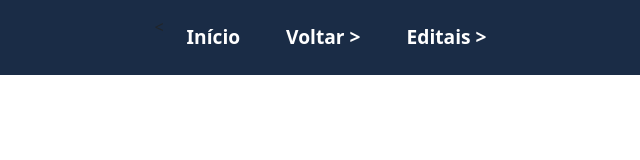
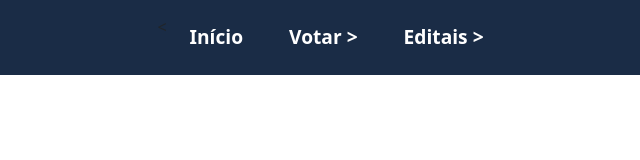
Before and after one commit to eschizodev/FERAS-SISTEMA-DE-VOTO, a plain HTML site: page views/shared/i_navbar.html in a window 1280 px wide. Shown: the full height of the page, 308-948 px from the left. Drawn offline with nearby package versions, Linux system fonts and the light colour scheme.

Commit message:
atualizar votar

```diff
--- a/views/shared/i_navbar.html
+++ b/views/shared/i_navbar.html
@@ -22,7 +22,7 @@
                         <a class="nav-link " aria-current="page" href="#"><b>Início</b></a>
                     </li>
                     <li class="nav-item">
-                        <a class="nav-link" href="#"><b>Voltar ></b></a>
+                        <a class="nav-link" href="#"><b>Votar ></b></a>
                     </li>
                     <li class="nav-item ">
                         <a class="nav-link " href="#" role="button" data-bs-toggle="Editais" aria-expanded="false">
```
Also changed, not shown: views/layouts/subcategoeries.html (+1 -1 lines).
